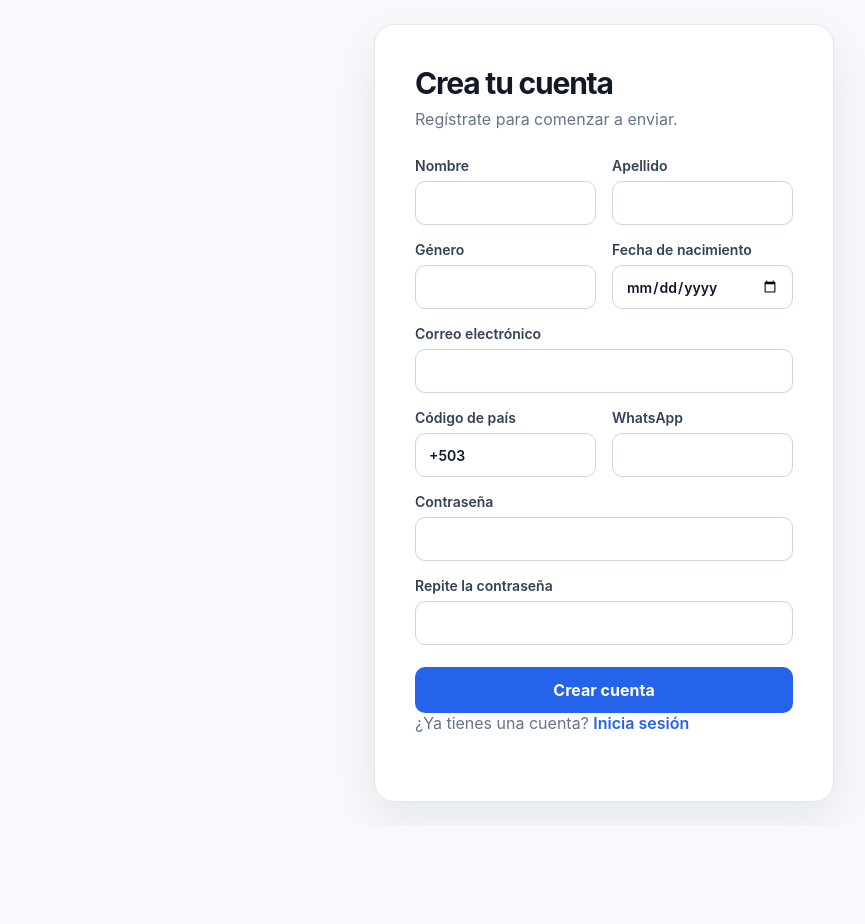
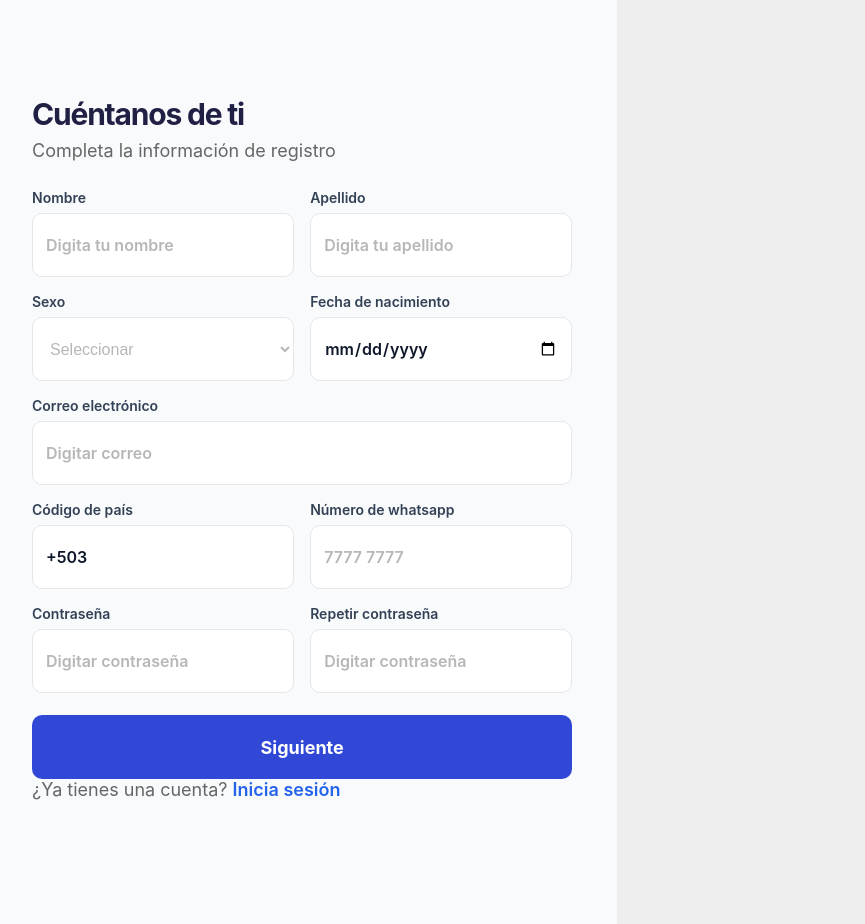
Before and after one commit to GabrielaQuinteros/Prueba-Tecnica-Frontend, a React (Vite) app: page /register in a window 1280 px wide. Shown: the whole page, without its empty margins (36-901 px from the left). Before the commit the page ends 826 px from the top, so only its background shows below. Built offline with nearby package versions, Linux system fonts and the light colour scheme; no server answers.

Commit message:
:lipstick: style: mejorar formulario de registro y logo de Boxful

```diff
--- a/src/App.css
+++ b/src/App.css
@@ -405,3 +405,242 @@
     text-align: center;
   }
 }
+
+/* para las ordenes */
+
+.section-heading {
+  display: flex;
+  align-items: center;
+  justify-content: space-between;
+  gap: 16px;
+}
+
+.section-heading span {
+  color: #64748b;
+  font-size: 13px;
+  font-weight: 600;
+}
+
+.packages-list {
+  display: grid;
+  gap: 14px;
+}
+
+.package-card {
+  display: grid;
+  gap: 16px;
+  padding: 18px;
+  border: 1px solid #dbe4b4;
+  border-radius: 12px;
+  background: #fbfff1;
+}
+
+.package-card-header {
+  display: flex;
+  align-items: center;
+  justify-content: space-between;
+  gap: 16px;
+}
+
+.package-card-header strong {
+  color: #365314;
+}
+
+.remove-package {
+  padding: 6px 10px;
+  border: 1px solid #fecaca;
+  border-radius: 7px;
+  color: #b91c1c;
+  background: #ffffff;
+  font-size: 12px;
+  font-weight: 700;
+}
+
+.remove-package:hover {
+  background: #fef2f2;
+}
+
+.add-package {
+  min-height: 44px;
+  border: 1px dashed #94a3b8;
+  border-radius: 10px;
+  color: #334155;
+  background: #ffffff;
+  font-weight: 700;
+}
+
+.add-package:hover {
+  border-color: #2563eb;
+  color: #2563eb;
+  background: #eff6ff;
+}
+
+/* para el layout */
+.sidebar-title {
+  margin: 0 12px 22px;
+  color: #111827;
+  font-size: 13px;
+  font-weight: 800;
+}
+
+.brand {
+  color: #ff3d00;
+}
+
+.brand-symbol {
+  display: grid;
+  width: 34px;
+  height: 30px;
+  place-items: center;
+  color: #ff3d00;
+  font-size: 34px;
+  font-weight: 900;
+  line-height: 1;
+  transform: rotate(-18deg);
+}
+
+.app-main {
+  flex: 1;
+  min-width: 0;
+}
+
+.topbar {
+  display: flex;
+  align-items: center;
+  justify-content: space-between;
+  min-height: 100px;
+  padding: 0 42px 0 24px;
+  border-bottom: 1px solid #e5e7eb;
+  color: #202044;
+  background: #ffffff;
+  font-size: 22px;
+}
+
+.user-name {
+  color: #202044;
+  font-size: 20px;
+}
+
+.app-content {
+  padding-top: 0;
+}
+
+@media (max-width: 720px) {
+  .topbar {
+    min-height: 76px;
+    padding: 0 18px;
+    font-size: 18px;
+  }
+
+  .user-name {
+    font-size: 15px;
+  }
+}
+
+/*para el logo de boxful*/
+
+.brand {
+  padding-left: 4px;
+  color: #ff3401;
+}
+
+.brand-logo {
+  display: block;
+  width: 160px;
+  height: 64px;
+  object-fit: contain;
+  object-position: left center;
+}
+
+
+/*para el login*/
+.auth-page {
+  display: flex;
+  align-items: center;
+  justify-content: flex-start;
+  background: linear-gradient(
+    90deg,
+    #f8fafc 0%,
+    #f8fafc 51%,
+    #eeeeee 51%,
+    #eeeeee 100%
+  );
+}
+
+.auth-card {
+  width: 51%;
+  min-height: 100vh;
+  display: flex;
+  flex-direction: column;
+  justify-content: center;
+  padding: 72px 44px;
+  border: 0;
+  border-radius: 0;
+  background: transparent;
+  box-shadow: none;
+}
+
+.auth-card form {
+  width: 100%;
+  max-width: 870px;
+}
+
+.auth-card h1 {
+  color: #202044;
+  font-size: 30px;
+}
+
+.auth-card > p {
+  color: #666666;
+  font-size: 18px;
+}
+
+.auth-card input {
+  min-height: 64px;
+  border-radius: 10px;
+  border-color: #e5e7eb;
+  font-size: 16px;
+}
+
+.auth-card button[type='submit'] {
+  min-height: 64px;
+  border-radius: 10px;
+  background: #3048d5;
+  font-size: 18px;
+}
+
+@media (max-width: 760px) {
+  .auth-page {
+    background: #f8fafc;
+  }
+
+  .auth-card {
+    width: 100%;
+    min-height: 100vh;
+    padding: 40px 22px;
+  }
+}
+
+/*para los bordes y estilo*/
+
+.auth-card select {
+  width: 100%;
+  min-height: 64px;
+  padding: 0 13px;
+  border: 1px solid #e5e7eb;
+  border-radius: 10px;
+  color: #666666;
+  background: #ffffff;
+  font-size: 16px;
+  outline: none;
+}
+
+.auth-card select:focus {
+  border-color: #3048d5;
+  box-shadow: 0 0 0 3px rgb(48 72 213 / 12%);
+}
+
+.auth-card input::placeholder,
+.auth-card select:invalid {
+  color: #b7b7b7;
+}
--- a/src/components/AppLayout.tsx
+++ b/src/components/AppLayout.tsx
@@ -1,7 +1,12 @@
-import { NavLink, Outlet, useNavigate } from 'react-router-dom';
+import { NavLink, Outlet, useLocation, useNavigate } from 'react-router-dom';
+import logo from '../assets/boxful-logo.png';
 
 export function AppLayout() {
   const navigate = useNavigate();
+  const location = useLocation();
+
+  const isCreateOrder = location.pathname.startsWith('/orders/new');
+  const pageTitle = isCreateOrder ? 'Crear orden' : 'Mis envíos';
 
   function handleLogout() {
     sessionStorage.removeItem('boxful_token');
@@ -12,9 +17,10 @@ export function AppLayout() {
     <div className="app-shell">
       <aside className="sidebar">
         <div className="brand">
-          <span className="brand-mark">B</span>
-          <span>boxful</span>
+            <img className="brand-logo" src={logo} alt="Boxful" />
         </div>
+
+        <p className="sidebar-title">MENÚ</p>
 
         <nav className="sidebar-nav">
           <NavLink
@@ -34,7 +40,7 @@ export function AppLayout() {
             to="/orders"
             end
           >
-            <span>◌</span>
+            <span>⌕</span>
             Historial
           </NavLink>
         </nav>
@@ -44,9 +50,16 @@ export function AppLayout() {
         </button>
       </aside>
 
-      <section className="app-content">
-        <Outlet />
-      </section>
+      <div className="app-main">
+        <header className="topbar">
+          <span>{pageTitle}</span>
+          <span className="user-name">Ana Prueba</span>
+        </header>
+
+        <section className="app-content">
+          <Outlet />
+        </section>
+      </div>
     </div>
   );
 }
--- a/src/pages/RegisterPage.tsx
+++ b/src/pages/RegisterPage.tsx
@@ -3,8 +3,7 @@ import { Link, useNavigate } from 'react-router-dom';
 import { api } from '../lib/api';
 import type { AuthResponse } from '../types';
 
-
-const initialForm = { //los valores del form
+const initialForm = {
   firstName: '',
   lastName: '',
   gender: '',
@@ -21,9 +20,9 @@ export function RegisterPage() {
   const [form, setForm] = useState(initialForm);
   const [error, setError] = useState('');
 
-
-  // se actualiza el campo q el usuario modifica
-  function handleChange(event: ChangeEvent<HTMLInputElement>) {
+  function handleChange(
+    event: ChangeEvent<HTMLInputElement | HTMLSelectElement>,
+  ) {
     setForm((current) => ({
       ...current,
       [event.target.name]: event.target.value,
@@ -33,17 +32,15 @@ export function RegisterPage() {
   async function handleSubmit(event: FormEvent<HTMLFormElement>) {
     event.preventDefault();
     setError('');
-     //que las dos contaseñas sean iguales
+
     if (form.password !== form.repeatPassword) {
       setError('Las contraseñas no coinciden');
       return;
     }
 
-    try { // se envian los datos del registro al backend
+    try {
       const { data } = await api.post<AuthResponse>('/auth/register', form);
 
-
-      // se guarda el token y llevamos al usuario a sus órdenes
       sessionStorage.setItem('boxful_token', data.accessToken);
       navigate('/orders');
     } catch {
@@ -54,62 +51,126 @@ export function RegisterPage() {
   return (
     <main className="auth-page">
       <section className="auth-card">
-        <h1>Crea tu cuenta</h1>
-        <p>Regístrate para comenzar a enviar.</p>
+        <h1>Cuéntanos de ti</h1>
+        <p>Completa la información de registro</p>
 
         <form onSubmit={handleSubmit}>
           <div className="form-grid">
             <label>
               Nombre
-              <input name="firstName" value={form.firstName} onChange={handleChange} required />
+              <input
+                name="firstName"
+                placeholder="Digita tu nombre"
+                value={form.firstName}
+                onChange={handleChange}
+                required
+              />
             </label>
 
             <label>
               Apellido
-              <input name="lastName" value={form.lastName} onChange={handleChange} required />
+              <input
+                name="lastName"
+                placeholder="Digita tu apellido"
+                value={form.lastName}
+                onChange={handleChange}
+                required
+              />
             </label>
 
             <label>
-              Género
-              <input name="gender" value={form.gender} onChange={handleChange} required />
+              Sexo
+              <select
+                name="gender"
+                value={form.gender}
+                onChange={handleChange}
+                required
+              >
+                <option value="">Seleccionar</option>
+                <option value="female">Femenino</option>
+                <option value="male">Masculino</option>
+                <option value="other">Otro</option>
+              </select>
             </label>
 
             <label>
               Fecha de nacimiento
-              <input name="birthDate" type="date" value={form.birthDate} onChange={handleChange} required />
+              <input
+                name="birthDate"
+                type="date"
+                value={form.birthDate}
+                onChange={handleChange}
+                required
+              />
             </label>
           </div>
 
           <label>
             Correo electrónico
-            <input name="email" type="email" value={form.email} onChange={handleChange} required />
+            <input
+              name="email"
+              type="email"
+              placeholder="Digitar correo"
+              value={form.email}
+              onChange={handleChange}
+              required
+            />
           </label>
 
           <div className="form-grid">
             <label>
               Código de país
-              <input name="whatsappCountryCode" value={form.whatsappCountryCode} onChange={handleChange} required />
+              <input
+                name="whatsappCountryCode"
+                value={form.whatsappCountryCode}
+                onChange={handleChange}
+                required
+              />
             </label>
 
             <label>
-              WhatsApp
-              <input name="whatsappNumber" value={form.whatsappNumber} onChange={handleChange} required />
+              Número de whatsapp
+              <input
+                name="whatsappNumber"
+                placeholder="7777 7777"
+                value={form.whatsappNumber}
+                onChange={handleChange}
+                required
+              />
             </label>
           </div>
 
-          <label>
-            Contraseña
-            <input name="password" type="password" value={form.password} onChange={handleChange} minLength={8} required />
-          </label>
+          <div className="form-grid">
+            <label>
+              Contraseña
+              <input
+                name="password"
+                type="password"
+                placeholder="Digitar contraseña"
+                value={form.password}
+                onChange={handleChange}
+                minLength={8}
+                required
+              />
+            </label>
 
-          <label>
-            Repite la contraseña
-            <input name="repeatPassword" type="password" value={form.repeatPassword} onChange={handleChange} minLength={8} required />
-          </label>
+            <label>
+              Repetir contraseña
+              <input
+                name="repeatPassword"
+                type="password"
+                placeholder="Digitar contraseña"
+                value={form.repeatPassword}
+                onChange={handleChange}
+                minLength={8}
+                required
+              />
+            </label>
+          </div>
 
           {error && <p className="form-error">{error}</p>}
 
-          <button type="submit">Crear cuenta</button>
+          <button type="submit">Siguiente</button>
         </form>
 
         <p>
```
Also changed, not shown: src/assets/boxful-logo.png (added).
